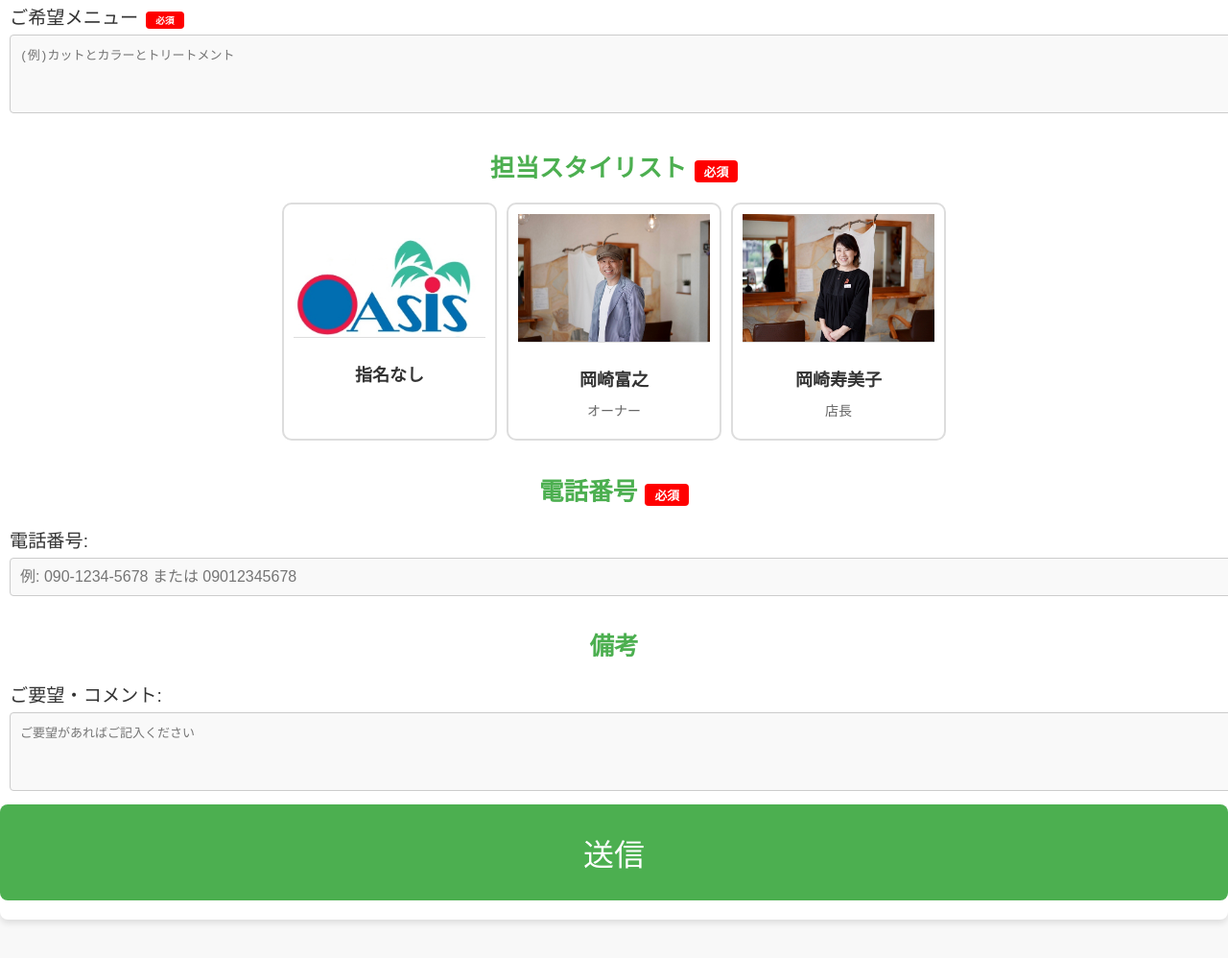
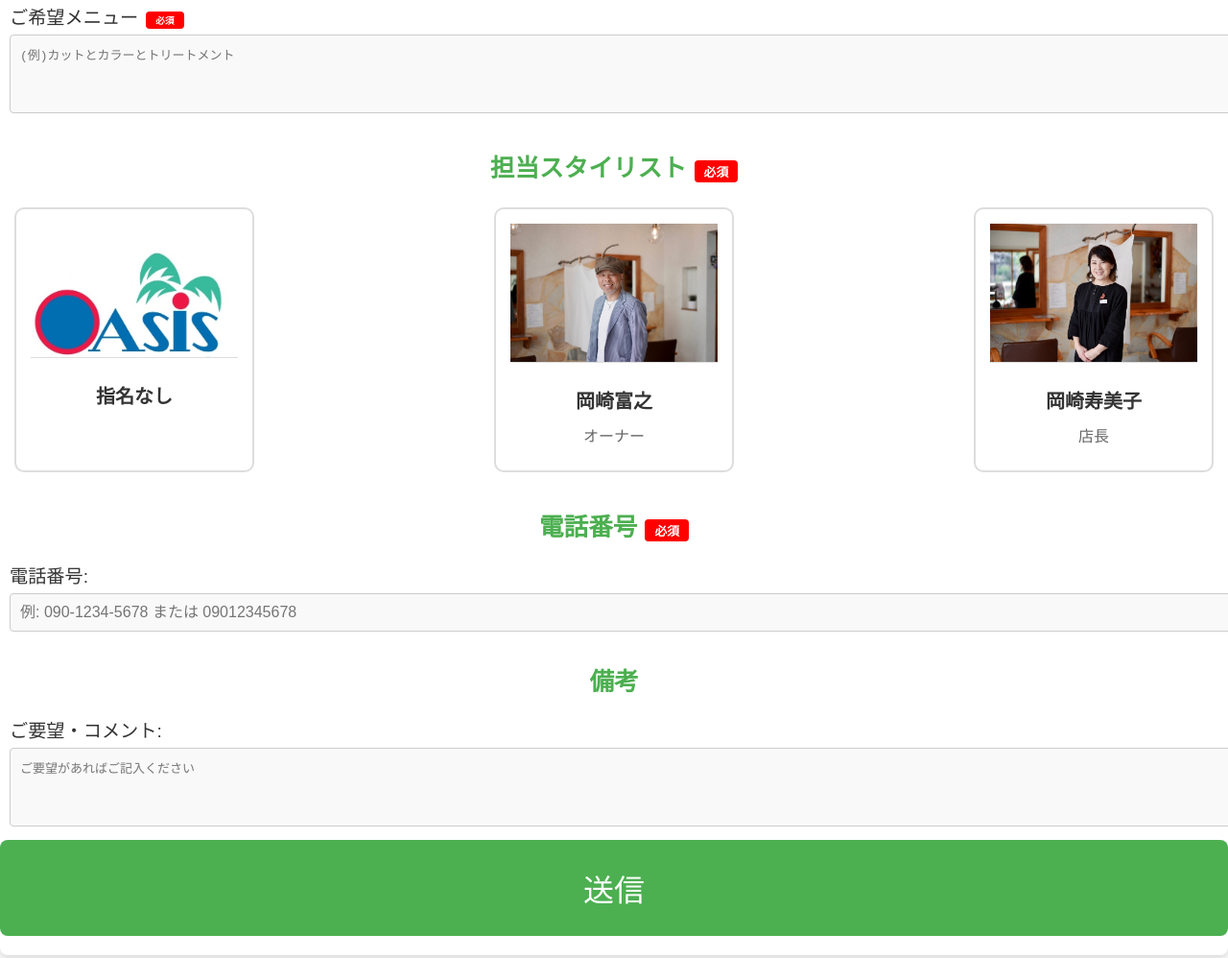
Before and after one commit to ZIN624/OASIS-MAIN, a plain HTML site: page index.html in a window 1280 px wide. Shown: the part 1068-2066 px from the top of the page at 96% size. Drawn offline with Linux system fonts and the light colour scheme; a script that the page names is missing.

Commit message:
Update style.css

```diff
--- a/style.css
+++ b/style.css
@@ -86,10 +86,20 @@
 padding: 10px;
 }
 
-/* 個々のカードのスタイル */
+/* スタイリストカードコンテナ */
+#stylist-container {
+  display: flex;
+  flex-wrap: wrap;
+  justify-content: center;
+  gap: 15px;
+  padding: 10px;
+  width: 100%;
+  box-sizing: border-box;
+}
+
 .stylist-card {
-width: calc(50% - 10px); /* スマートフォン横向きで2列 */
-max-width: 200px;
+  flex: 0 1 calc(50% - 15px);
+  max-width: 250px;
   aspect-ratio: 1 / 1;
   display: flex;
   flex-direction: column;
@@ -98,13 +108,19 @@
   text-align: center;
   border: 2px solid #ddd;
   border-radius: 10px;
-padding: 10px;
-cursor: pointer;
-transition: all 0.3s ease;
+  padding: 15px;
+  margin: 5px;
+  box-sizing: border-box;
 }
 
 .stylist-card:hover {
-transform: translateY(-10px); /* ホバーで浮き上がるエフェクト */
+  transform: translateY(-10px);
+}
+
+.stylist-card.selected {
+  border: 3px solid #4CAF50;
+  box-shadow: 0 8px 10px rgba(0, 0, 0, 0.15);
+  background-color: #f9fff9;
 }
 
 /* スタイリスト画像のスタイル */
@@ -114,33 +130,47 @@
   border-bottom: 1px solid #ddd;
   }
 
-/* スタイリスト情報 */
 .stylist-info {
   padding: 10px;
 }
 
 .stylist-info h3 {
   margin: 10px 0;
-font-size: 18px;
+  font-size: 20px;
   color: #333;
 }
 
 .stylist-info p {
   margin: 0;
-font-size: 14px;
+  font-size: 16px;
   color: #666;
 }
-/* 選択時のカードのスタイル */
-.stylist-card.selected {
-border: 10px solid #4CAF50; /* 緑の枠線 */
-box-shadow: 0 8px 10px rgba(0, 0, 0, 0.15);
-background-color: #f9fff9; /* 少し緑がかった背景色 */
+
+@media (min-width: 768px) {
+  #stylist-container {
+    flex-direction: row;
+    justify-content: space-between;
   }
 
-/* 通常カードのスタイル */
   .stylist-card {
-cursor: pointer; /* カーソルをクリック可能に */
-transition: all 0.3s ease;
+    flex: 0 1 calc(33.33% - 15px);
+    max-width: 250px;
+  }
+}
+
+@media (max-width: 480px) {
+  .stylist-card {
+    flex: 0 1 calc(100% - 10px);
+    max-width: 100%;
+    margin: 5px 0;
+  }
+}
+/* スマホ向けにスタイリスト画像のサイズを制限 */
+@media screen and (max-width: 767px) {
+  .stylist-image img {
+    max-width: 80%;   /* スタイリスト画像が親要素の幅の80%以内で表示される */
+    margin: 0 auto;   /* 中央揃え */
+  }
 }
 
 /* 土日を赤く表示 */
```
Lines whose indentation alone changed are shown as unchanged.
